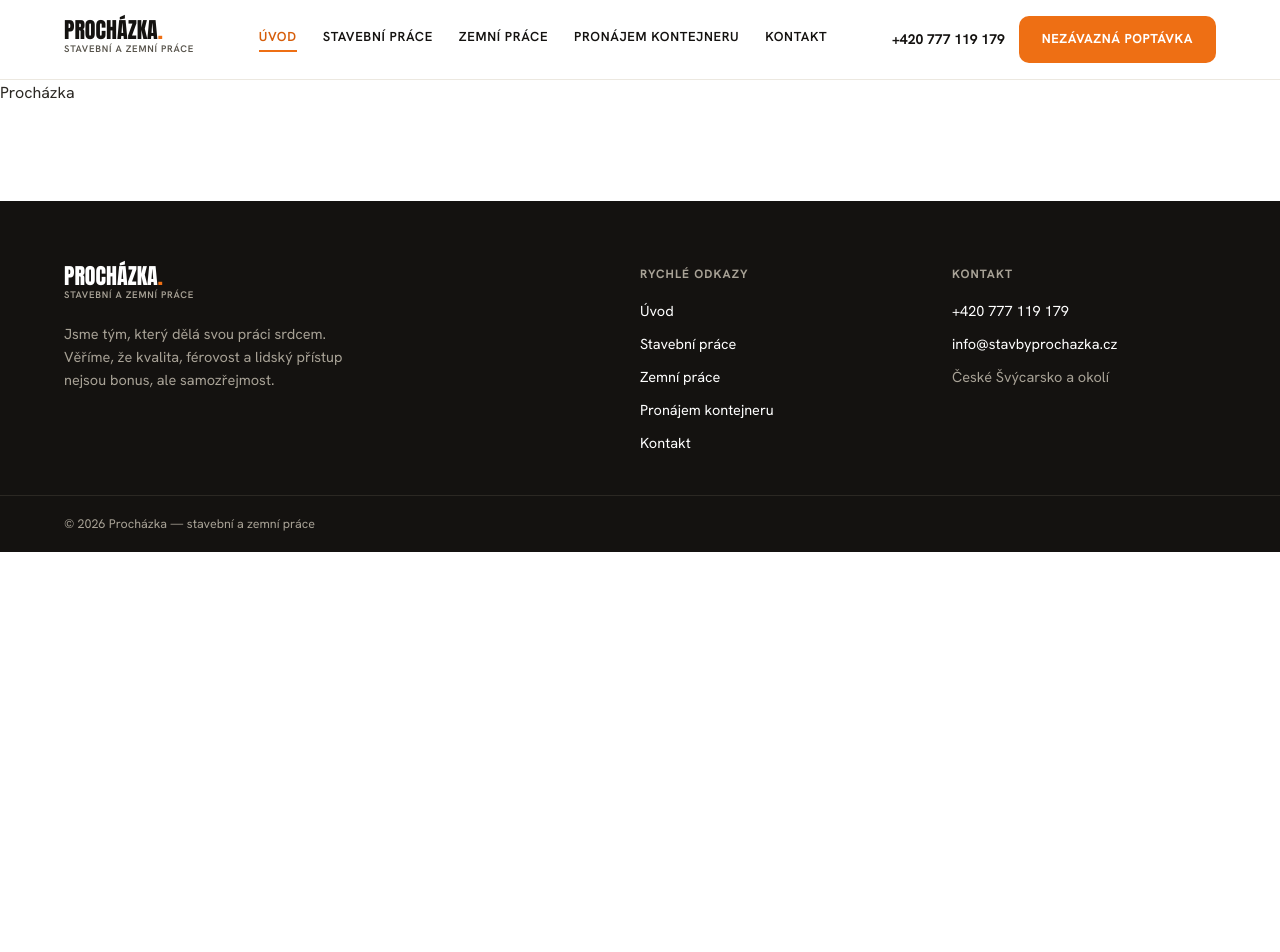
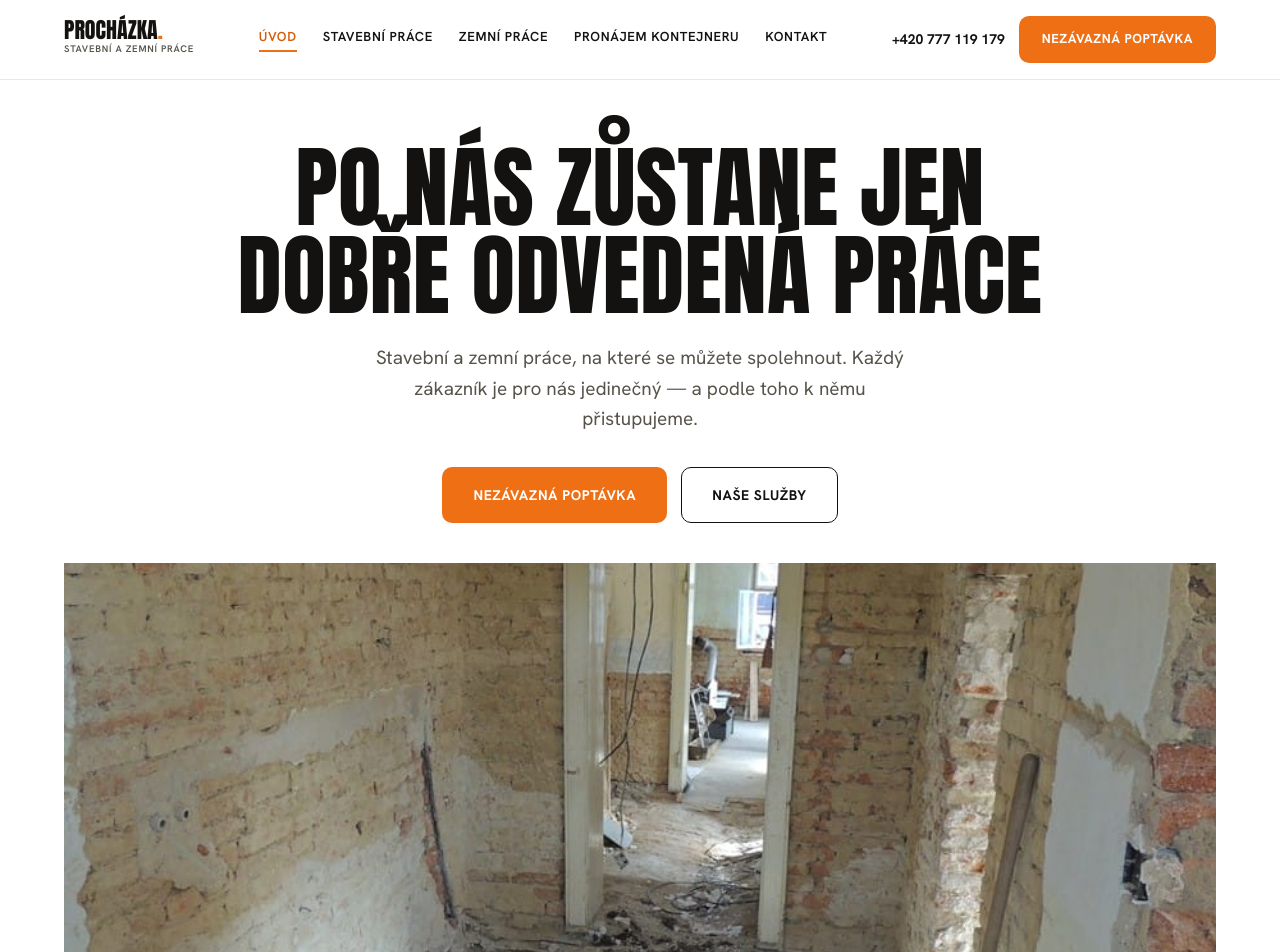
Before and after one commit to Honzeenek/prochazka-construction, a Next.js app: page / in a window 1280 px wide. Shown: the top 952 px of the page. Before the commit the page ends 800 px from the top, so only its background shows below. Built offline with nearby package versions, Linux system fonts and the light colour scheme.

Commit message:
feat: build home page
Replaces the scaffold placeholder; removes its obsolete smoke test
(superseded by home.test.tsx).

Co-Authored-By: Claude Fable 5 <noreply@anthropic.com>

```diff
--- /dev/null
+++ b/src/app/home.module.css
@@ -0,0 +1,27 @@
+.heroWrap { padding-top: 8px; }
+.heroSheet { background: #fff; border-radius: var(--radius-xl) var(--radius-xl) 0 0; text-align: center; padding: 56px 24px 40px; }
+.heroTitle { font-size: var(--display-xl); max-width: 900px; margin: 0 auto; }
+.heroLead { max-width: 52ch; margin: 24px auto 0; font-size: var(--text-lg); color: var(--text-muted); }
+.heroActions { display: flex; gap: 14px; justify-content: center; margin-top: 32px; flex-wrap: wrap; }
+.heroPhoto { position: relative; height: 420px; border-radius: 0 0 var(--radius-xl) var(--radius-xl); overflow: hidden; }
+
+.how { padding-top: 96px; display: grid; grid-template-columns: 1.1fr 1fr; gap: 64px; align-items: start; }
+.howBody { margin: 6px 0 0; color: var(--text-muted); font-size: 16.5px; line-height: 1.65; }
+
+.services { padding-top: 72px; }
+.serviceGrid { display: grid; grid-template-columns: repeat(3, 1fr); gap: 20px; }
+.servicesCta { text-align: center; margin-top: 28px; }
+
+.statsWrap { margin-top: 96px; }
+.statsBand { background: var(--surface-ink); border-radius: var(--radius-xl); padding: 56px 64px; display: flex; justify-content: space-between; align-items: center; gap: 32px; flex-wrap: wrap; }
+.statsLead { max-width: 420px; }
+.statsTitle { color: var(--text-on-ink); font-size: var(--display-md); }
+.statsText { color: var(--ink-300); margin-top: 14px; margin-bottom: 0; }
+.statsFigures { display: flex; gap: 56px; }
+
+@media (max-width: 900px) {
+  .how { grid-template-columns: 1fr; gap: 24px; padding-top: 72px; }
+  .serviceGrid { grid-template-columns: 1fr; }
+  .heroPhoto { height: 280px; }
+  .statsBand { padding: 40px 28px; }
+}
--- a/src/app/page.tsx
+++ b/src/app/page.tsx
@@ -1,3 +1,57 @@
+import { Button } from '@/components/ui/Button';
+import { SectionHeader } from '@/components/ui/SectionHeader';
+import { ServiceCard } from '@/components/ui/ServiceCard';
+import { Stat } from '@/components/ui/Stat';
+import { Photo } from '@/components/layout/Photo';
+import { site } from '@/content/site';
+import { services } from '@/content/services';
+import styles from './home.module.css';
+
 export default function Home() {
-  return <main>Procházka</main>;
+  return (
+    <main>
+      <section className={`container ${styles.heroWrap}`}>
+        <div className={styles.heroSheet}>
+          <h1 className={styles.heroTitle}>{site.heroTitle}</h1>
+          <p className={styles.heroLead}>{site.heroLead}</p>
+          <div className={styles.heroActions}>
+            <Button href="/kontakt" size="lg">Nezávazná poptávka</Button>
+            <Button href="/stavebni-prace" size="lg" variant="secondary">Naše služby</Button>
+          </div>
+        </div>
+        <div className={styles.heroPhoto}>
+          <Photo src="stavebni-hero.jpg" alt="Tým Procházka při stavebních pracích" priority rounded={false} sizes="(max-width: 1200px) 100vw, 1200px" />
+        </div>
+      </section>
+
+      <section className={`container ${styles.how}`}>
+        <SectionHeader overline="Jak pracujeme" title={<>Dělat věci pořádně.<br />Od začátku.</>} />
+        <p className={styles.howBody}>
+          Od prvního telefonátu po předání hotové práce jednáme na rovinu. Řekneme vám, co je potřeba, kolik to bude stát a kdy to bude hotové. {site.values}
+        </p>
+      </section>
+
+      <section className={`container ${styles.services}`}>
+        <div className={styles.serviceGrid}>
+          {services.map((s) => (
+            <ServiceCard key={s.slug} icon={s.icon} title={s.title} href={`/${s.slug}`}>{s.tagline}</ServiceCard>
+          ))}
+        </div>
+        <div className={styles.servicesCta}><Button href="/kontakt" variant="ghost">Nezávazná poptávka</Button></div>
+      </section>
+
+      <section className={`container ${styles.statsWrap}`}>
+        <div className={styles.statsBand}>
+          <div className={styles.statsLead}>
+            <h2 className={styles.statsTitle}>Rádi se k nám vracíte</h2>
+            <p className={styles.statsText}>Většina zakázek k nám přichází na doporučení. To je pro nás největší pochvala.</p>
+          </div>
+          <div className={styles.statsFigures}>
+            <Stat onInk value={`od ${site.foundedYear}`} label="rok založení" />
+            <Stat onInk value={site.projectsDone} label="realizací" />
+          </div>
+        </div>
+      </section>
+    </main>
+  );
 }
```
Also changed, not shown: 2 other files (tests, documents, lock files or other folders).
